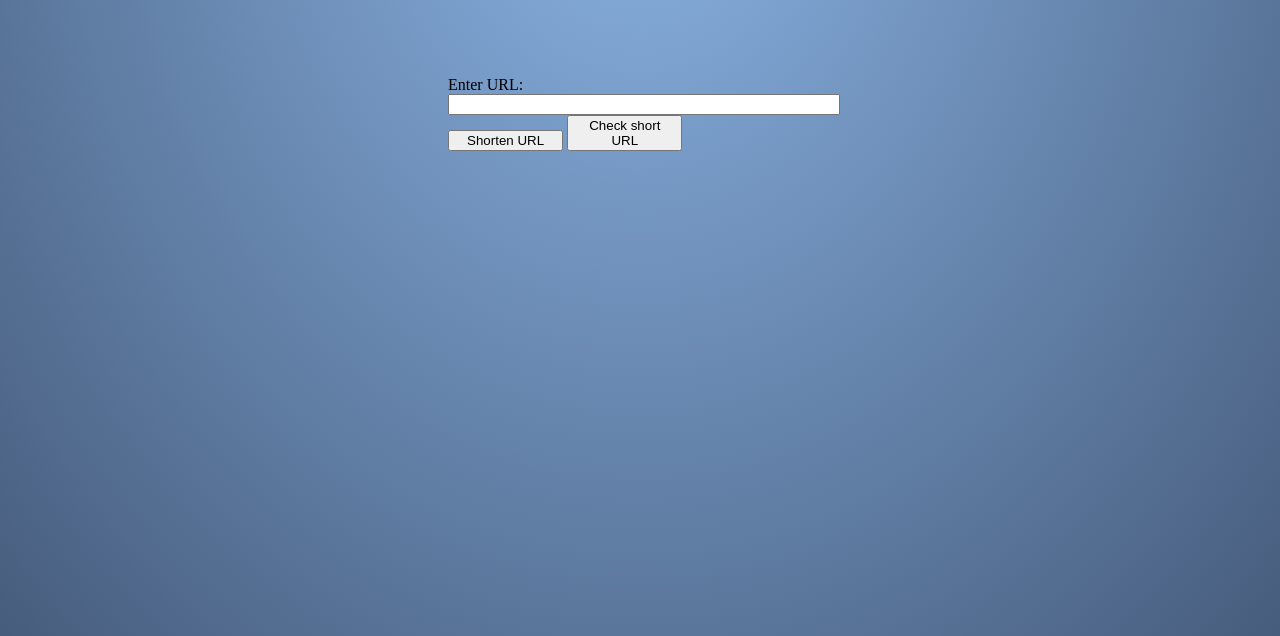
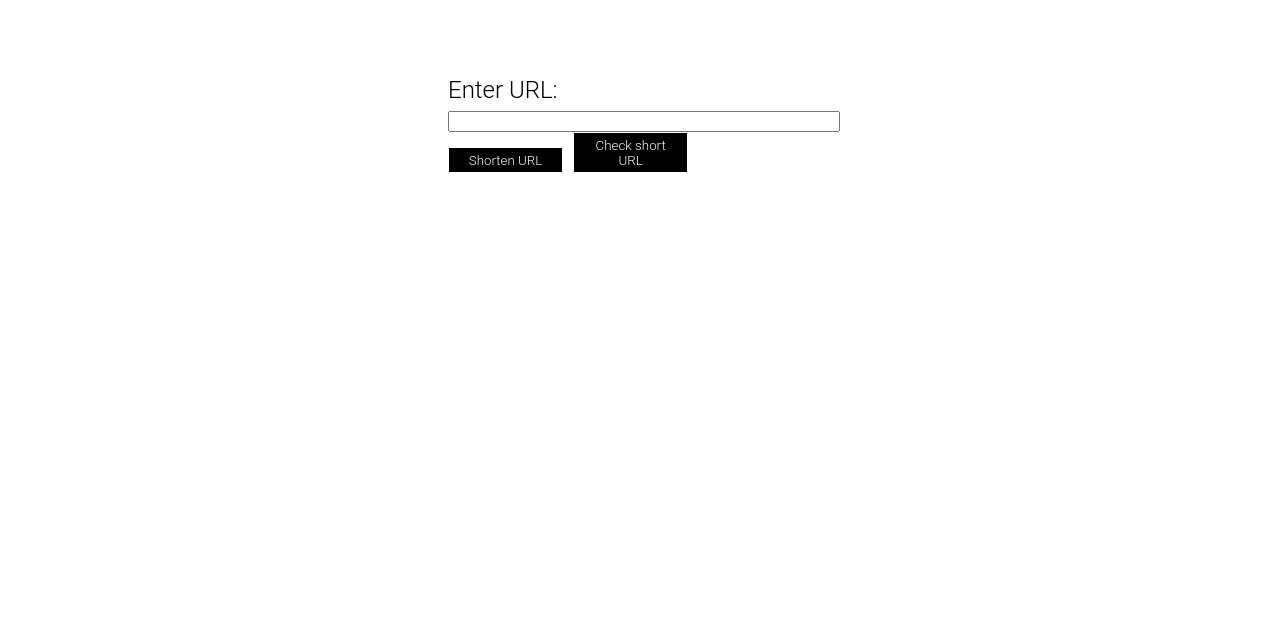
Before and after one commit to adamore/URLshortner, a website: page Public/index.html in a window 1280 px wide. Shown: the part 164-800 px from the top of the page. Drawn offline with Linux system fonts and the light colour scheme.

Commit message:
Changed css style for text and buttons

```diff
--- a/Public/index.css
+++ b/Public/index.css
@@ -1,9 +1,15 @@
 html {
   height: 100%;
-  background: radial-gradient(ellipse at top, #8ab3e3 0%, #030617 200%);
+  background-color: white;
 }
-
+h1 {
+  font-family:'Roboto',sans-serif;
+  font-size: 500%;
+}
 .content {
+  font-family:'Roboto',sans-serif;
+  font-size: 150%;
+  font-weight: 300;
   height: 40%;
   width: 30%;
   display: flexbox;
@@ -16,6 +22,28 @@ html {
   width: 30%;
 }
 
+.buttons {
+  border-color: black;
+  background-color: black;
+  display:inline-block;
+  padding:0.35em 1.2em;
+  border:0.1em solid #FFFFFF;
+  margin:0 0.3em 0.3em 0;
+  border-radius:0.12em;
+  box-sizing: border-box;
+  text-decoration:none;
+  font-family:'Roboto',sans-serif;
+  font-weight:300;
+  color:#FFFFFF;
+  text-align:center;
+  transition: all 0.2s;
+}
+
+.buttons:hover {
+  border-color: black;
+  color:#000000;
+  background-color:#FFFFFF;
+}
 #checkShort {
   width: 30%;
 }
--- a/Public/index.html
+++ b/Public/index.html
@@ -12,11 +12,11 @@
 		  <label for="input_url">Enter URL:</label>
 		  <input type="text" id="input_url" >
 		</form>
-		<button type="button" id ="submitButton" title = "Shorten a url.">Shorten URL</button>
-		<button type="button" id ="checkShort" title = "Check where a shortened url goes.">Check short URL</button>
+		<button type="button" id ="submitButton" title = "Shorten a url." class = "buttons">Shorten URL</button>
+		<button type="button" id ="checkShort" title = "Check where a shortened url goes." class = "buttons">Check short URL</button>
 		<div class = "shotenedDiv">
 			<div id="buttonCopyDiv" style = "display: none">
-				<button id="copyURL">Copy</button>
+				<button id="copyURL" class = "buttons">Copy</button>
 				<a id = "small_url"></a>
 			</div>
 			<div id = "WebsiteDoesNotExist" style = "display: none">
```
